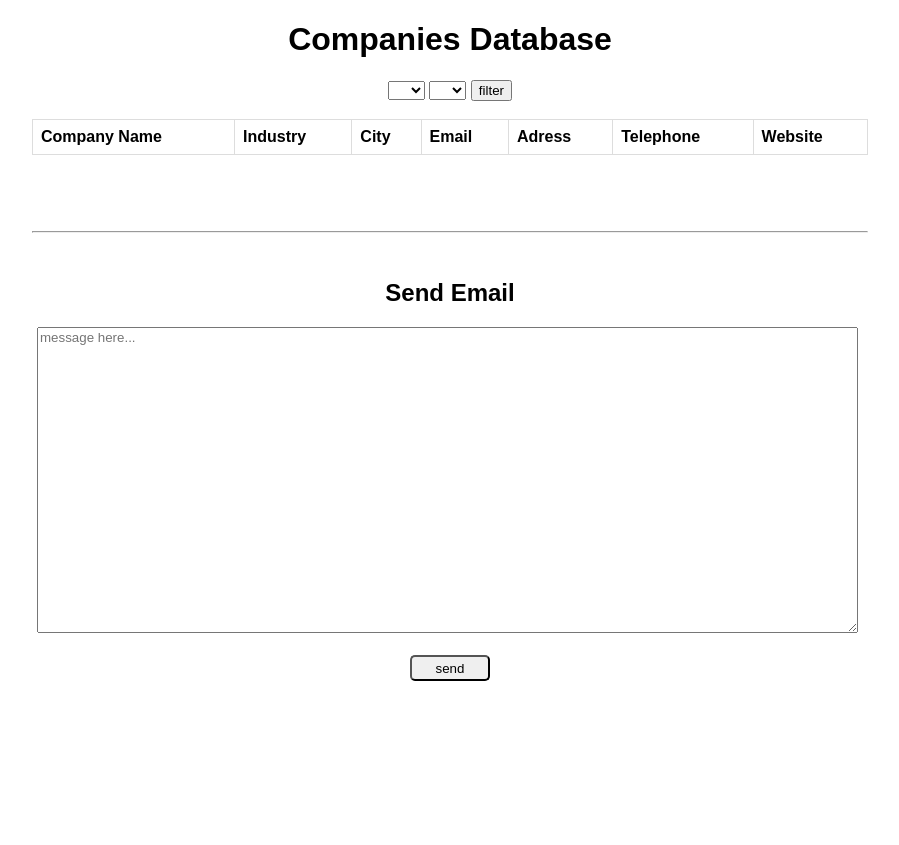
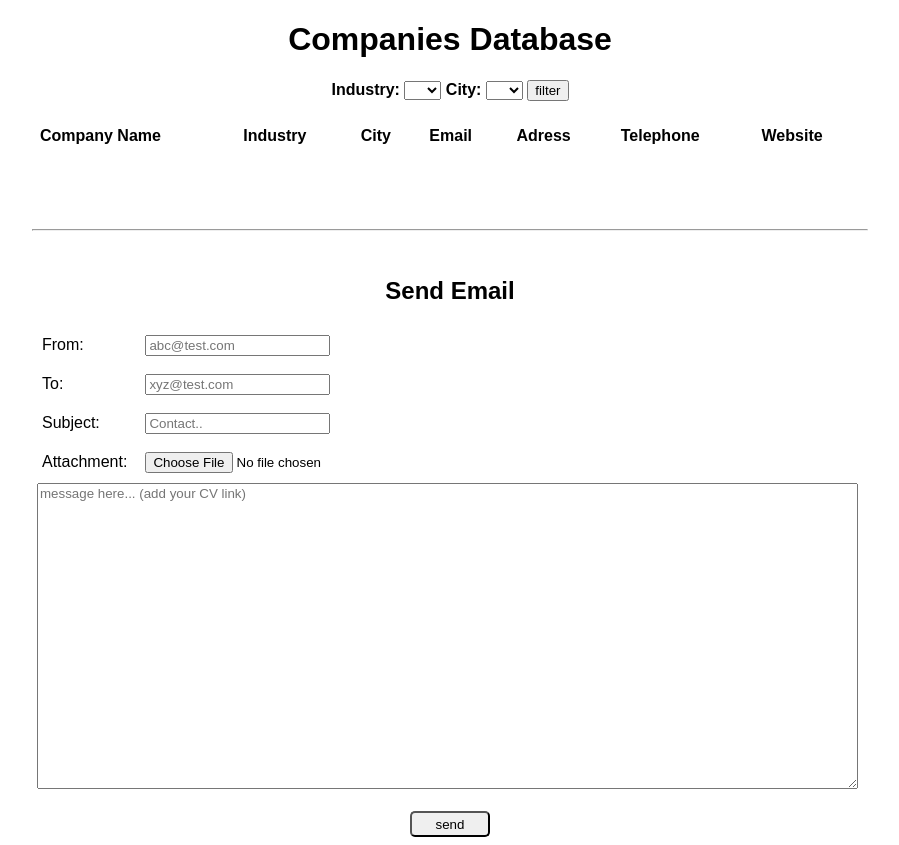
Before and after one commit to UUinc/Companies_DB, a PHP site: page / in a window 1280 px wide. Shown: the whole page, without its empty margins (190-1089 px from the left). Before the commit the page ends 681 px from the top, so only its background shows below. Run offline with PHP 8.4, Linux system fonts and the light colour scheme; data that the repository does not hold is empty.

Commit message:
send email working using smtpJS

```diff
--- a/index.php
+++ b/index.php
@@ -4,6 +4,45 @@
         <meta charset="utf-8">
         <link rel="stylesheet" href="style.css" />
         <title>Companies DB</title>
+        <script src="https://smtpjs.com/v3/smtp.js"></script>
+        <script type="text/javascript">
+
+            var file;
+            var dataUri;
+
+            function sendEmail() {
+                alert(file.name);
+                alert(dataUri);
+                Email.send({
+                    SecureToken : "c7efcb51-621b-4479-88b2-698d062629be",
+                    To : document.getElementById("to_email").value,
+                    From : document.getElementById("from_email").value,
+                    Subject : document.getElementById("subject").value,
+                    Body : document.getElementById("message").value,
+                    Attachments : [
+                        {
+                            name : file.name,
+                            data : dataUri
+                        }]
+                }).then(function (message) {
+                    alert("Mail has been sent successfully")
+                });
+            }
+
+            //upload attachment
+            function uploadFileToServer()
+            {
+                file = event.srcElement.files[0];
+                var reader = new FileReader();
+                reader.readAsBinaryString(file);
+                reader.onload = function () {
+                    dataUri = "data:" + file.type + ";base64," + btoa(reader.result);
+                };
+                reader.onerror = function() {
+                    console.log('there are some problems');
+                };
+            }
+        </script>
     </head>
     <body>
         <?php require_once 'connect.php'; ?>
@@ -11,6 +50,7 @@
         <div class="container">
             <div>
                 <form action="#" method="post">
+                    <b>Industry:</b>
                     <select id="industry" name="industry">
                         <option value="1">All</option>
                         <?php
@@ -26,6 +66,7 @@
                             }
                         ?>
                     </select>
+                    <b>City:</b>
                     <select id="city" name="city">
                         <option value="1">All</option>
                         <?php
@@ -100,7 +141,7 @@
                 }
 
                 $result = mysqli_query($link, $sql) or die(mysqli_error($link));
-                echo "<table>";
+                echo "<table class=\"table_deco\">";
                 //header of the table
                 echo "<tr>
                         <th>Company Name</th>
@@ -144,23 +185,36 @@
                 <div class="container">
                     <div>
                         <h2>Send Email</h2>
-                        <textarea id="message" placeholder="message here..." cols="100" rows="20"></textarea>
+
+                        <table class="email_form">
+                            <tr>
+                                <td>From:</td>
+                                <td><input id="from_email" type="email" name="emailFrom" placeholder="abc@test.com"/></td>
+                            </tr>
+                            <tr>
+                                <td>To:</td>
+                                <td><input id="to_email" type="email" name="emailTo" placeholder="xyz@test.com"/></td>
+                            </tr>
+                            <tr>
+                                <td>Subject:</td>
+                                <td><input id="subject" type="text" name="subject" placeholder="Contact.."/></td>
+                            </tr>
+                            <tr>
+                                <td>Attachment:</td>
+                                <td><input id="myFile" type="file" name="filename" onchange="uploadFileToServer()"></td>
+                            </tr>
+                        </table>
+
+                        <textarea id="message" placeholder="message here... (add your CV link)" cols="100" rows="20"></textarea>
                     </div>
                 </div>
                 <br/>
                 <div class="container">
                     <div>
-                        <button name="send_btn" onclick="SendEmail()">send</button>
+                        <button name="send_btn" onclick="sendEmail()">send</button>
                     </div>
                 </div>
             </div>
         </div>
-        <script>
-            var textarea = document.getElementById("message");
-            function SendEmail()
-            {
-                alert(textarea.value);
-            }
-        </script>
     </body>
 </html>
--- a/style.css
+++ b/style.css
@@ -25,7 +25,7 @@ h1, h2
     text-align: center;
 }
 
-table
+table.table_deco
 {
     border-collapse: collapse;
     width: 100%;
@@ -39,7 +39,7 @@ td, th
     padding: 8px;
 }
 
-tr:nth-child(even)
+.table_deco tr:nth-child(even)
 {
     background-color: #dddddd;
 }
@@ -55,3 +55,8 @@ button
     height: 2em;
     border-radius: 5px;
 }
+
+.email_form td, th
+{
+    border: 0px;
+}
```
